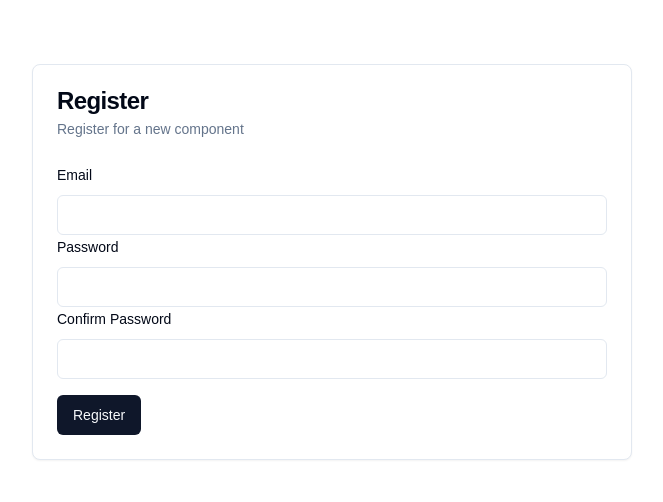
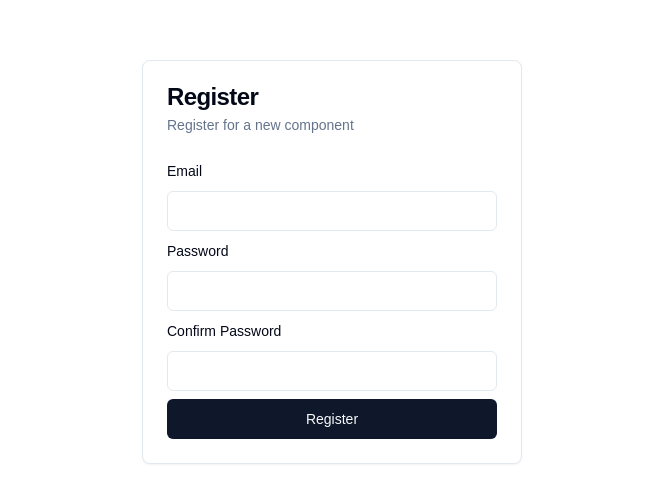
Before and after one commit to ccweerasinghe1994/next-auth, a Next.js app: page /register in a window 1280 px wide. Shown: the part 138-640 px from the top of the page, without its empty margins (308-971 px from the left). Built offline with nearby package versions, Linux system fonts and the light colour scheme.

Commit message:
refactor password validation by extracting schema to a separate file

```diff
--- a/app/register/page.tsx
+++ b/app/register/page.tsx
@@ -21,23 +21,12 @@ import { zodResolver } from "@hookform/resolvers/zod";
 import { useForm } from "react-hook-form";
 
 import { z } from "zod";
+import { passwordSchema } from "@/validation/passwordSchema";
 
 const formSchema = z
   .object({
     email: z.string().trim().email({ message: "Invalid email address" }),
-    password: z
-      .string()
-      .min(6, { message: "Password must be at least 6 characters long" })
-      .regex(/[A-Z]/, {
-        message: "Password must contain at least one uppercase letter",
-      })
-      .regex(/[a-z]/, {
-        message: "Password must contain at least one lowercase letter",
-      })
-      .regex(/[0-9]/, { message: "Password must contain at least one number" })
-      .regex(/[^A-Za-z0-9]/, {
-        message: "Password must contain at least one special character",
-      }),
+    password: passwordSchema,
     confirmPassword: z.string().min(6, {
       message: "Confirm Password must be at least 6 characters long",
     }),
@@ -63,14 +52,17 @@ export default function RegisterPage() {
 
   return (
     <main className="flex justify-center items-center min-h-screen">
-      <Card className="sm:w-[300px] md:w-[400px] lg:w-[600px] ">
+      <Card className="w-[380px] ">
         <CardHeader>
           <CardTitle>Register</CardTitle>
           <CardDescription>Register for a new component</CardDescription>
         </CardHeader>
         <CardContent>
           <Form {...form}>
-            <form onSubmit={form.handleSubmit(handleSubmit)}>
+            <form
+              onSubmit={form.handleSubmit(handleSubmit)}
+              className="flex flex-col gap-2"
+            >
               <FormField
                 control={form.control}
                 name="email"
@@ -113,9 +105,7 @@ export default function RegisterPage() {
                 )}
               />
 
-              <Button type="submit" className="mt-4">
-                Register
-              </Button>
+              <Button type="submit">Register</Button>
             </form>
           </Form>
         </CardContent>
--- /dev/null
+++ b/validation/passwordSchema.ts
@@ -0,0 +1,16 @@
+
+import { z } from "zod";
+
+export const passwordSchema = z
+  .string()
+  .min(6, { message: "Password must be at least 6 characters long" })
+  .regex(/[A-Z]/, {
+    message: "Password must contain at least one uppercase letter",
+  })
+  .regex(/[a-z]/, {
+    message: "Password must contain at least one lowercase letter",
+  })
+  .regex(/[0-9]/, { message: "Password must contain at least one number" })
+  .regex(/[^A-Za-z0-9]/, {
+    message: "Password must contain at least one special character",
+  });
```
